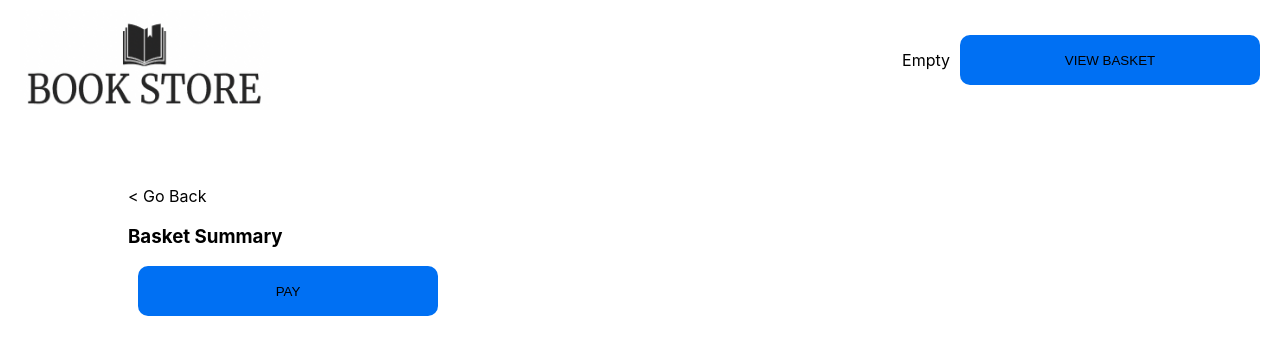
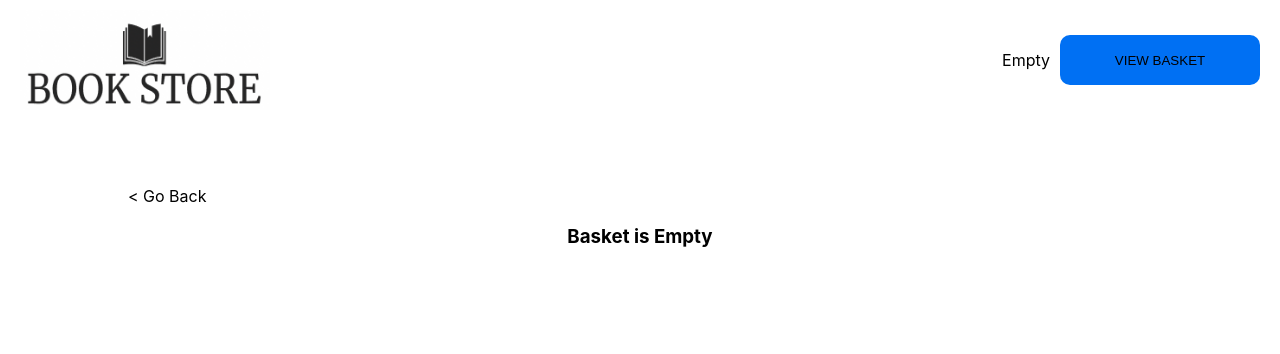
Before and after one commit to Peteryar/upflex-book-store, a Next.js app in the folder client/: page /basket in a window 1280 px wide. Shown: the top 354 px of the page. Built offline with nearby package versions, Linux system fonts and the light colour scheme.

Commit message:
Readme addition and minor UI fixes

```diff
--- a/client/pages/basket.tsx
+++ b/client/pages/basket.tsx
@@ -8,7 +8,10 @@ import Store from '../context/StoreContext';
 import { BookType } from '../types';
 
 function Basket() {
-  const { state, dispatch } = useContext(Store);
+  const {
+    state: { basket },
+    dispatch
+  } = useContext(Store);
   const removeItemFromBasket = useCallback(
     (book: Book) => dispatch({ type: ACTIONS.REMOVE_BOOK, payload: book }),
     []
@@ -16,7 +19,7 @@ function Basket() {
 
   const handlePay = useCallback(() => {
     const transactingItems: Array<{ id: number; quantity: number }> = [];
-    state.basket.map(({ id, quantity }) => transactingItems.push({ id, quantity }));
+    basket.map(({ id, quantity }) => transactingItems.push({ id, quantity }));
     console.log(transactingItems);
   }, []);
   return (
@@ -25,15 +28,19 @@ function Basket() {
       <Link href={'/'}>
         <p> &lt; Go Back</p>
       </Link>
-      <h3>Basket Summary</h3>
-      {state.basket.map((book: Book) => (
+      {basket.length > 0 && <h3>Basket Summary</h3>}
+      {basket.map((book: Book) => (
         <div className="item-con" key={book.id}>
           <BookItem showDescription={false} book={book} />
           <h3>X {book.quantity}</h3>
           <Button title="Remove" handleClick={() => removeItemFromBasket(book)} />
         </div>
       ))}
-      <Button width={300} handleClick={handlePay} title="PAY" />
+      {basket.length > 0 ? (
+        <Button width={300} handleClick={handlePay} title="PAY" />
+      ) : (
+        <h3 className="empty-text">Basket is Empty</h3>
+      )}
       <style>
         {`
         .container{
@@ -51,6 +58,9 @@ function Basket() {
                   height:50px;
                   align-self:center;
                   margin-left:10px;
+              }
+              .empty-text{
+                text-align:center;
               }`}
       </style>
     </div>
```
Also changed, not shown: 1 other file (tests, documents, lock files or other folders).
